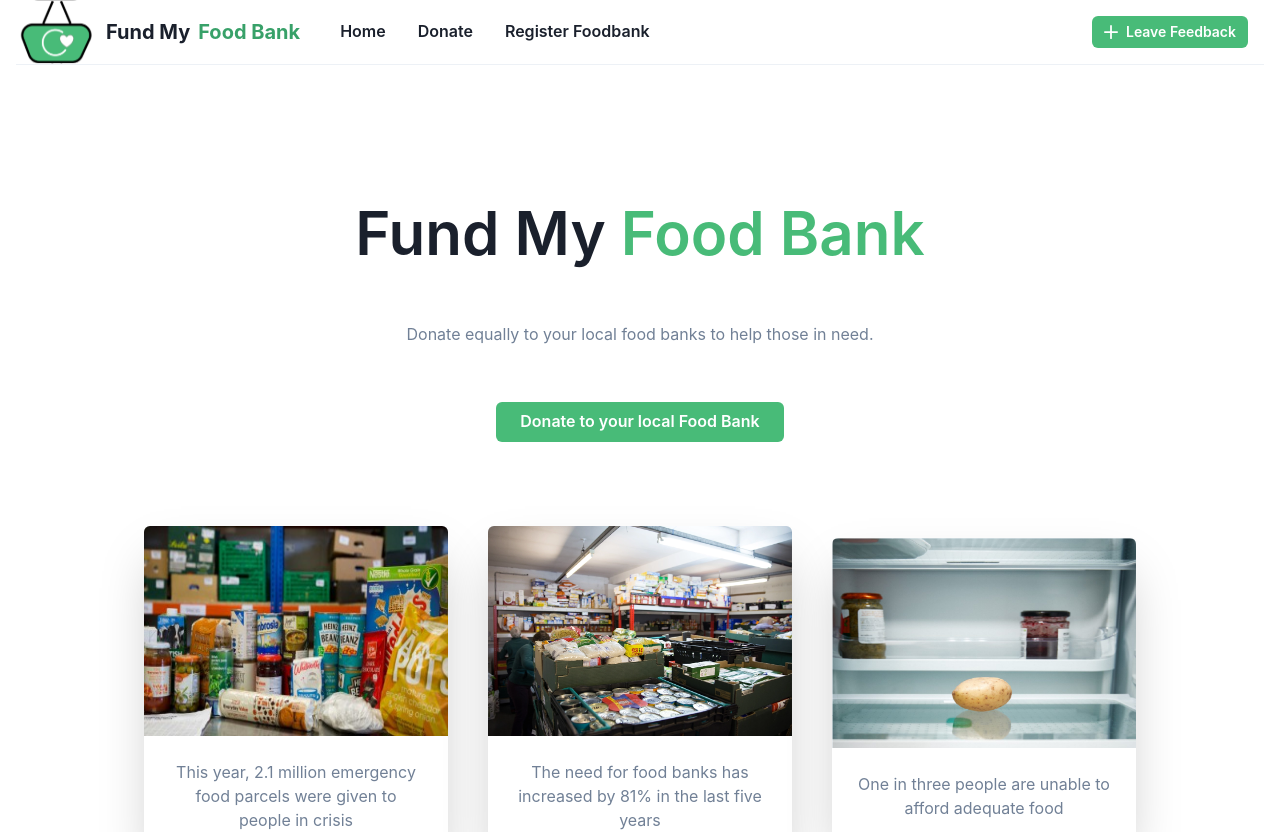
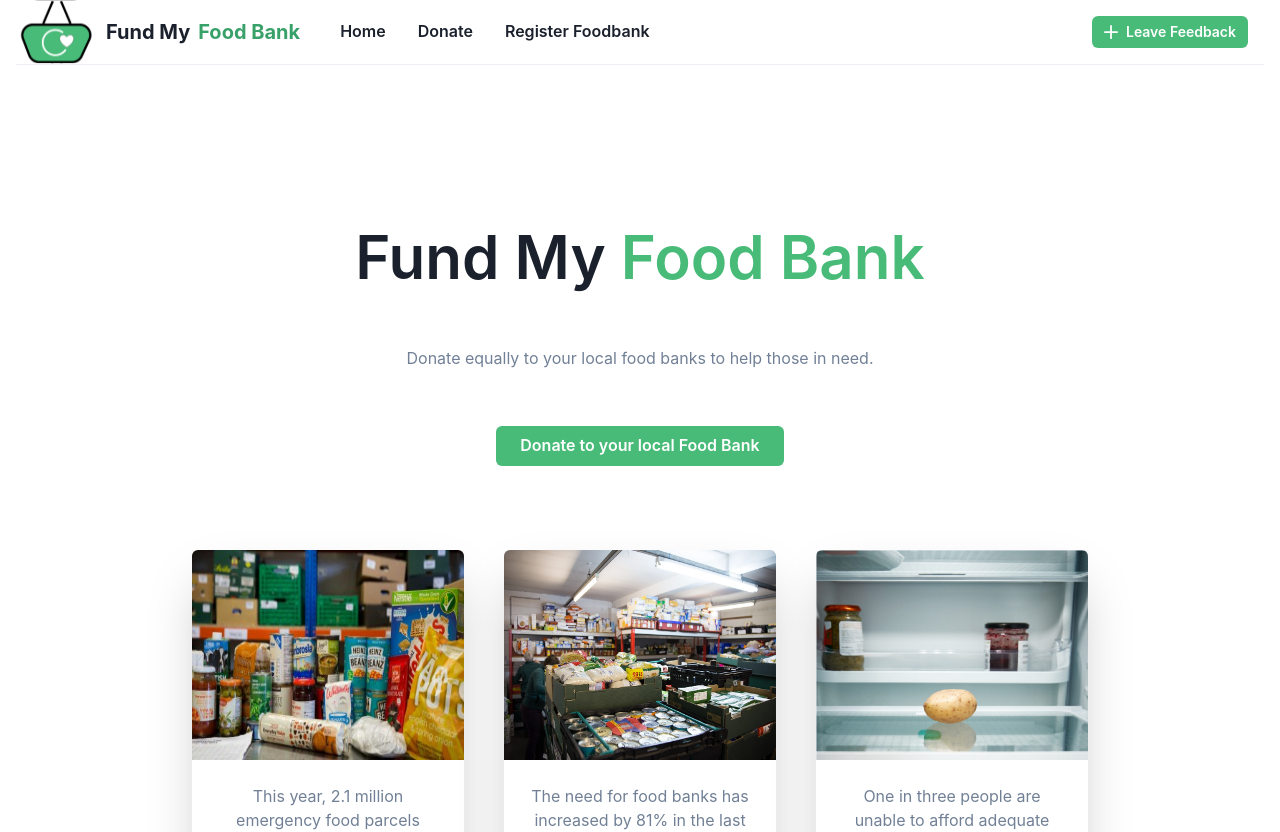
Before and after one commit to azy2k9/fund-my-foodbank, a Next.js app: page / in a window 1280 px wide. Shown: the top 832 px of the page. Built offline with nearby package versions, Linux system fonts and the light colour scheme.

Commit message:
Fix landing page width constraint

```diff
--- a/pages/components/home.tsx
+++ b/pages/components/home.tsx
@@ -10,6 +10,7 @@ import {
     useColorModeValue,
     createIcon,
     SimpleGrid,
+    Center
 } from '@chakra-ui/react';
 import Card from './card';
 import { useRouter } from 'next/router';
@@ -18,7 +19,9 @@ export default function HomePage() {
     const router = useRouter();
     return (
         <>
-            <Container maxW={'5xl'}>
+        <Center>
+
+            <Box width='70vw' mt='6'>
                 <Stack
                     as={Box}
                     textAlign={'center'}
@@ -97,7 +100,8 @@ export default function HomePage() {
                         </Button>
                     </Stack>
                 </Stack>
-            </Container>
+            </Box>
+            </Center>
         </>
     );
 }
```
